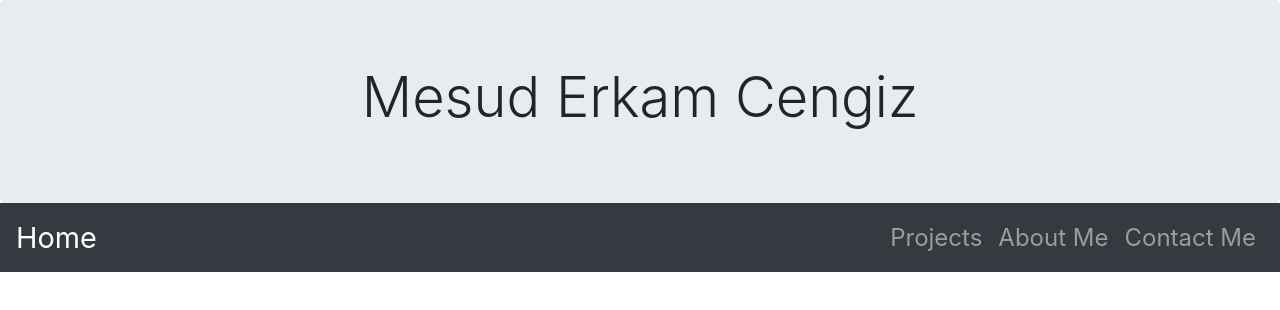
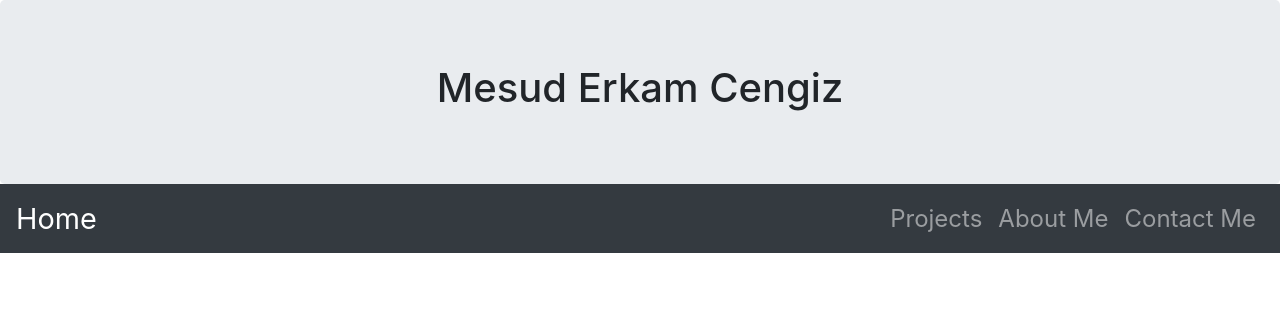
Before and after one commit to mesudc/Personal-Website, a plain HTML site: page aboutme.html in a window 1280 px wide. Drawn offline with nearby package versions, Linux system fonts and the light colour scheme.

Commit message:
Brand size change

```diff
--- a/aboutme.html
+++ b/aboutme.html
@@ -14,7 +14,7 @@
 
 <body>
   <div class="jumbotron text-center" style="margin-bottom: 0;">
-    <h1 class="display-4">Mesud Erkam Cengiz</h1>
+    <h1 class="display-5">Mesud Erkam Cengiz</h1>
   </div>
   <nav class="navbar navbar-expand-md bg-dark navbar-dark">
     <!-- Brand -->
```
Also changed, not shown: contact.html (+1 -1 lines), default.html (+1 -1 lines), projects.html (+1 -1 lines).
